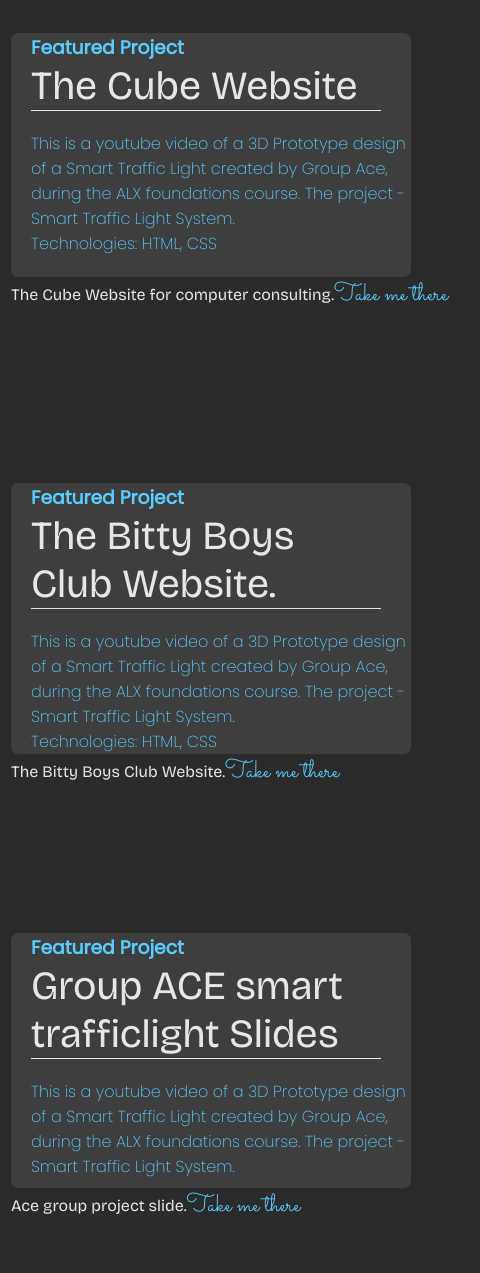
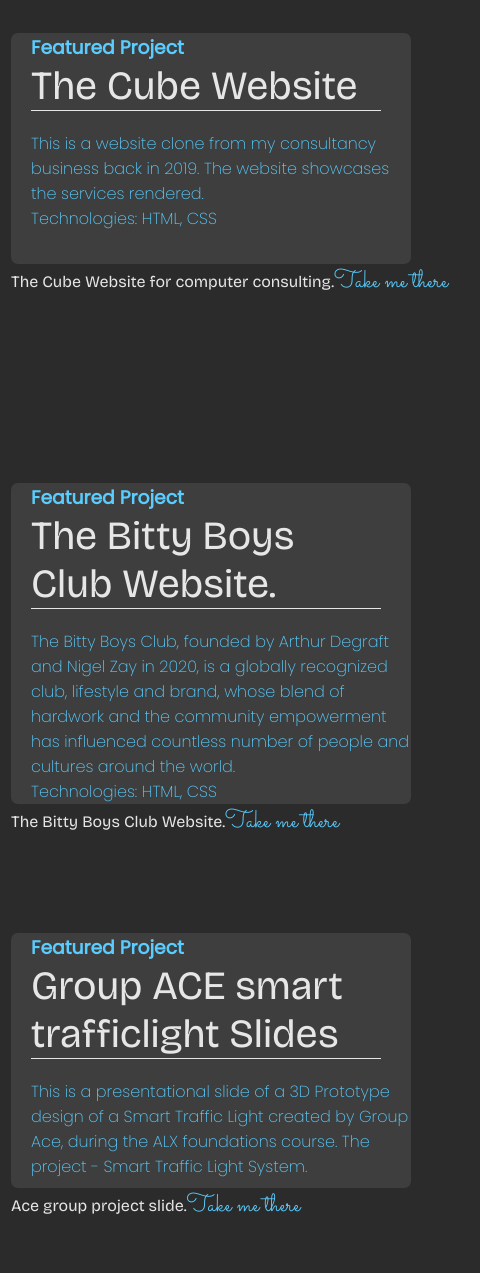
Before and after one commit to George-Hammond/porfolioSiteAlx, a plain HTML site: page index.html in a window 1280 px wide. Shown: the part 2240-3513 px from the top of the page, 600-1080 px from the left. Drawn offline with nearby package versions, Linux system fonts and the light colour scheme; a web font is replaced by a local one.

Commit message:
correct project section

```diff
--- a/index.html
+++ b/index.html
@@ -111,8 +111,7 @@
 							<div class="breakdown">
 								<h3>Featured Project</h3>
 								<h2>The Cube Website</h2>
-								<p>This is a youtube video of a 3D Prototype design of a Smart Traffic Light created by Group Ace, during the ALX foundations course. The project -
-									Smart Traffic Light System.
+								<p>This is a website clone from my consultancy business back in 2019. The website showcases the services rendered.
 								</p>
 								<p>Technologies: HTML, CSS</p>
 							</div>
@@ -127,8 +126,8 @@
 							<div class="breakdown">
 								<h3>Featured Project</h3>
 								<h2>The Bitty Boys Club Website.</h2>
-								<p>This is a youtube video of a 3D Prototype design of a Smart Traffic Light created by Group Ace, during the ALX foundations course. The project -
-									Smart Traffic Light System.
+								<p>The Bitty Boys Club, founded by Arthur Degraft and Nigel Zay in 2020, is a globally recognized club, lifestyle and brand, whose blend of hardwork and the community empowerment has influenced countless number of people and cultures around the world.
+
 								</p>
 								<p>Technologies: HTML, CSS</p>
 							</div>
@@ -144,7 +143,7 @@
 							<div class="breakdown">
 								<h3>Featured Project</h3>
 								<h2>Group ACE smart trafficlight Slides</h2>
-								<p>This is a youtube video of a 3D Prototype design of a Smart Traffic Light created by Group Ace, during the ALX foundations course. The project -
+								<p>This is a presentational slide of a 3D Prototype design of a Smart Traffic Light created by Group Ace, during the ALX foundations course. The project -
 									Smart Traffic Light System.
 								</p>
 							</div>
```
